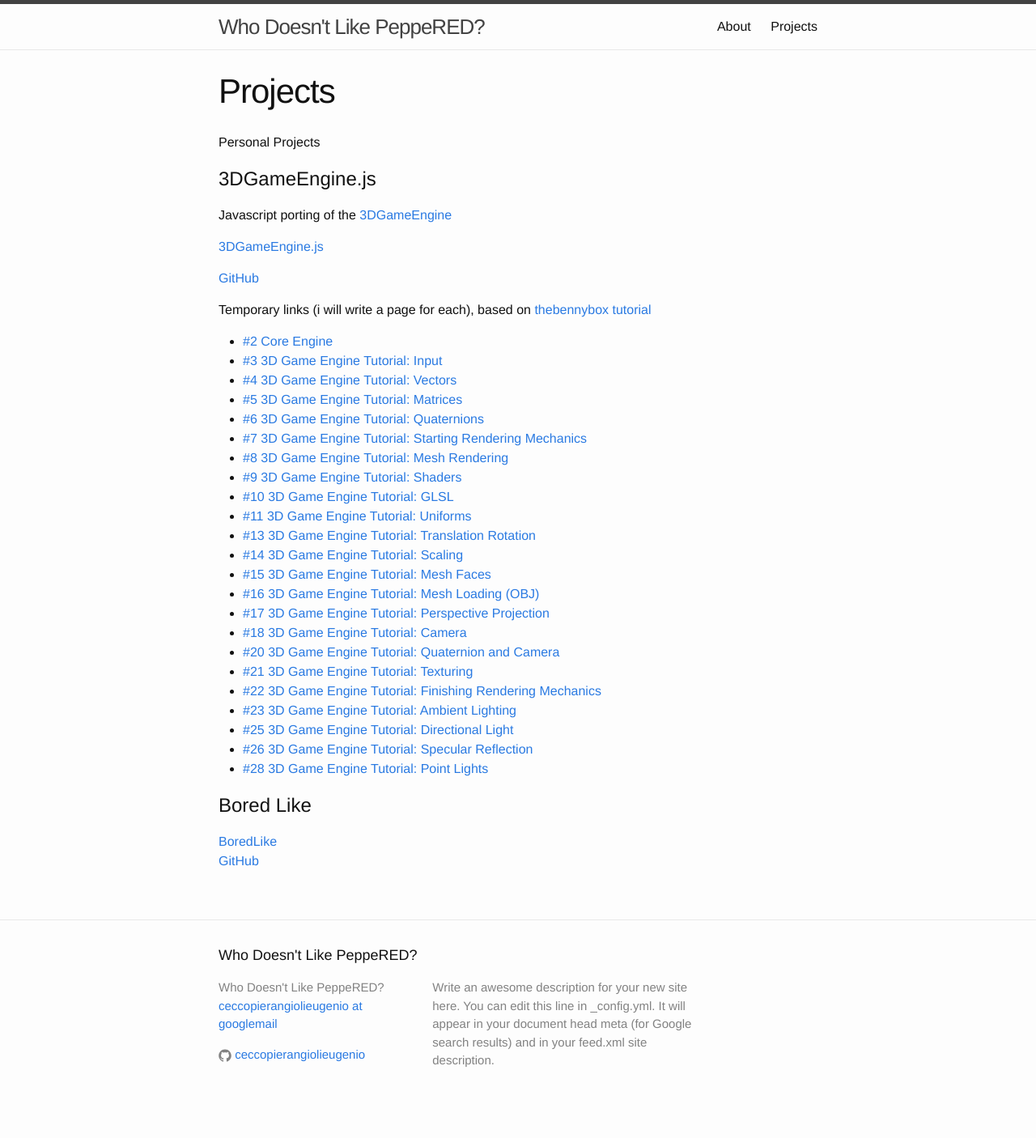
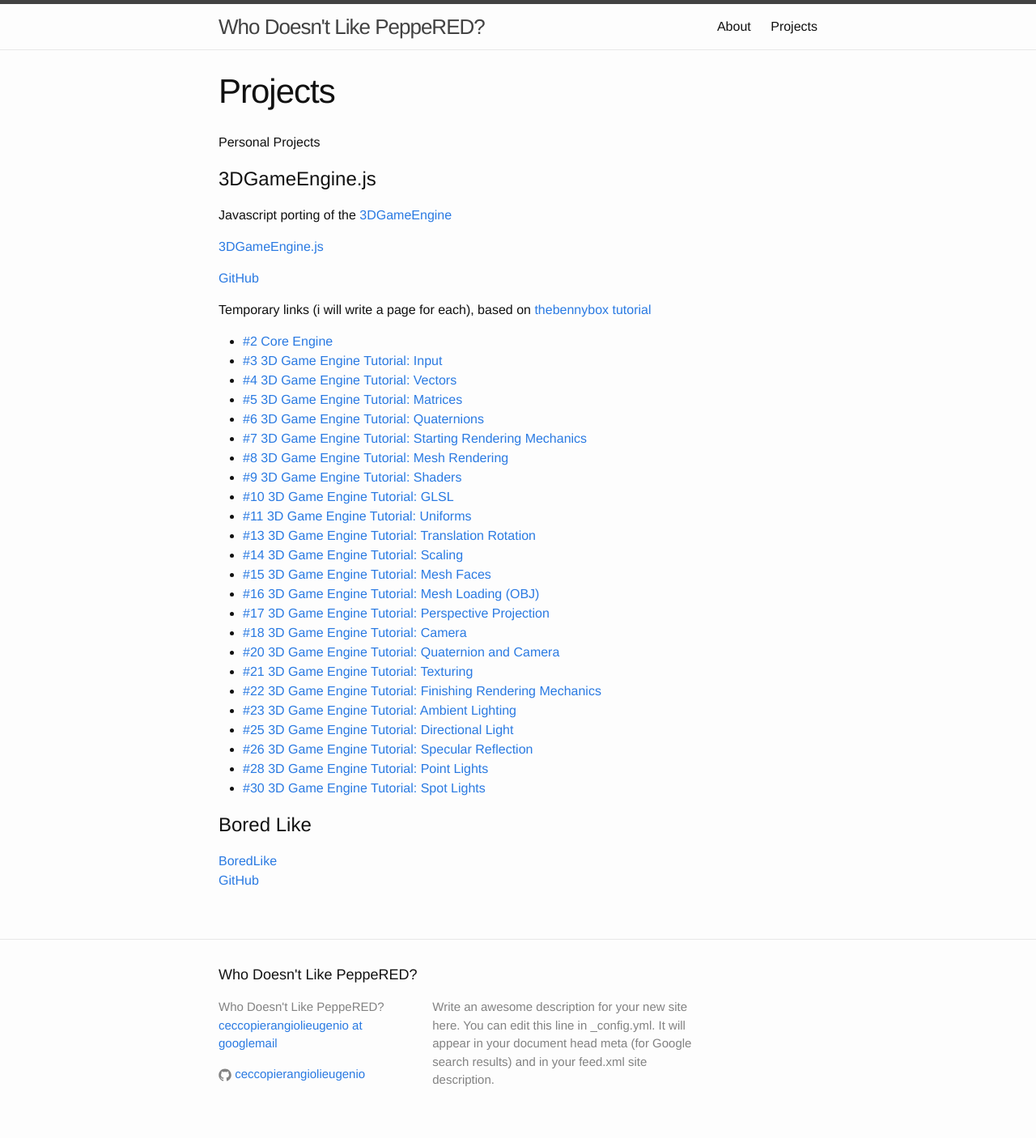
Before and after one commit to ceccopierangiolieugenio/ceccopierangiolieugenio.github.io, a Jekyll site: the page built from projects.md, in a window 1280 px wide. Shown: the whole page at 81% size. Built offline with Jekyll 4.4.1, drawn with Linux system fonts in a browser that asks for light colours; before the commit the page ends 1382 px from its top, so only the background shows below that.

Commit message:
Added link to #30 tutorial

```diff
--- a/projects.md
+++ b/projects.md
@@ -40,6 +40,7 @@
 -   [#25 3D Game Engine Tutorial: Directional Light](3DGameEngine.js/v0.25/3DGameEngine.js.html)
 -   [#26 3D Game Engine Tutorial: Specular Reflection](3DGameEngine.js/v0.26/3DGameEngine.js.html)
 -   [#28 3D Game Engine Tutorial: Point Lights](3DGameEngine.js/v0.28/3DGameEngine.js.html)
+-   [#30 3D Game Engine Tutorial: Spot Lights](3DGameEngine.js/v0.30/3DGameEngine.js.html)
 
 
 Bored Like
```
Also changed, not shown: .gitmodules.
